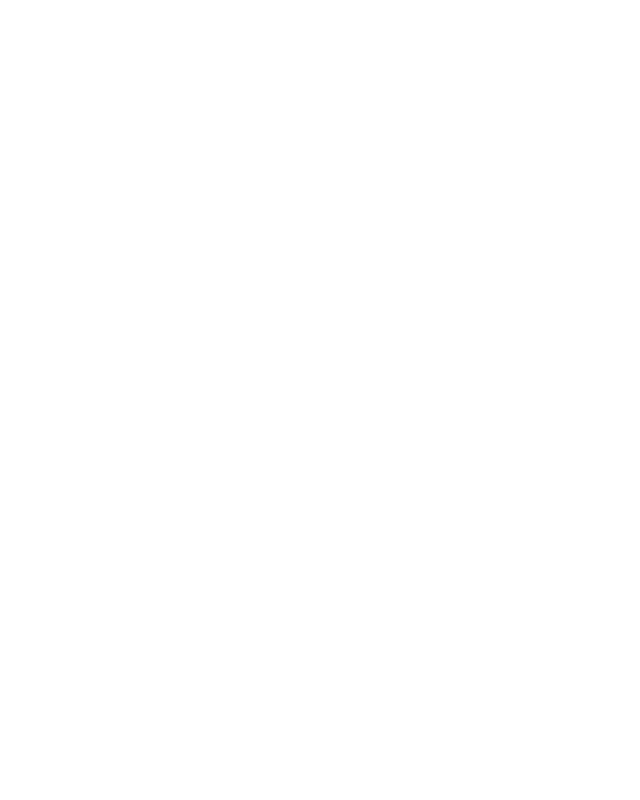
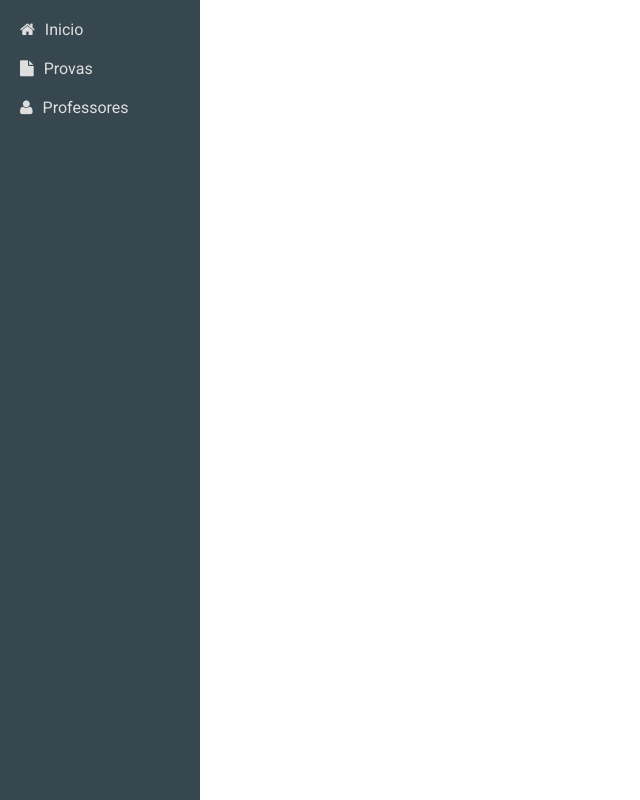
Before and after one commit to geraldo-fada/CadastroEscolar, a PHP site: page /templates/headerTemplate.php in a window 1280 px wide. Before the commit the part shown is empty. Shown: the whole page, without its empty margins (0-640 px from the left). Run offline with PHP 8.4, Linux system fonts and the light colour scheme.

Commit message:
Navbar adicionada

```diff
--- a/assets/css/main.css
+++ b/assets/css/main.css
@@ -0,0 +1,48 @@
+body {
+  font-family: 'Roboto', sans-serif;
+}
+
+/* NAV BAR */
+nav {
+  position: absolute;
+  top: 0;
+  bottom: 0;
+
+  width: 200px;
+  background-color: #37474f;
+  color: #dedede;
+}
+
+nav i {
+  margin-right: 10px;
+}
+
+nav ul {
+  list-style: none;
+  margin: 10px;
+  padding: 0;
+}
+
+nav a {
+  display: block;
+  text-decoration: none;
+  color: #dedede;
+}
+
+nav li {
+  padding: 10px;
+  cursor: pointer;
+}
+
+nav li:hover {
+  background-color: #546e7a;
+}
+
+nav .nav-dropdown {
+  display: none;
+  margin-bottom: 0;
+}
+
+nav .nav-dropdown li:hover {
+  background-color: #37474f;
+}
--- a/assets/js/main.js
+++ b/assets/js/main.js
@@ -0,0 +1,5 @@
+$(document).ready(function() {
+  $('.nav-dropdown-btn').click(function() {
+    $(this).children('.nav-dropdown').slideToggle();
+  });
+});
--- a/templates/headerTemplate.php
+++ b/templates/headerTemplate.php
@@ -6,10 +6,30 @@
     <meta name="viewport" content="width=device-width, initial-scale=1">
     <title>Cadastro Escolar</title>
 
-    <link rel="stylesheet" href="/assets/css/font-awesome-4.6.3/css/font-awesome.min.css" media="screen" title="no title" charset="utf-8">
+    <link rel="stylesheet" href="../assets/css/font-awesome-4.6.3/css/font-awesome.min.css" media="screen" title="no title" charset="utf-8">
     <link rel="stylesheet" href="https://fonts.googleapis.com/css?family=Roboto:400,300,100,500,700" media="screen" title="no title" charset="utf-8">
 
-    <link rel="stylesheet" href="/assets/css/normalize.css" media="screen" title="no title" charset="utf-8">
-    <link rel="stylesheet" href="/assets/css/main.css" media="screen" title="no title" charset="utf-8">
+    <link rel="stylesheet" href="../assets/css/normalize.css" media="screen" title="no title" charset="utf-8">
+    <link rel="stylesheet" href="../assets/css/main.css" media="screen" title="no title" charset="utf-8">
   </head>
   <body>
+    <nav>
+      <ul>
+        <li><a href=""><i class="fa fa-home" aria-hidden="true"></i>Inicio</a></li>
+
+        <li class="nav-dropdown-btn"><i class="fa fa-file" aria-hidden="true"></i>Provas
+          <ul class="nav-dropdown">
+            <li><a href=""><i class="fa fa-pencil" aria-hidden="true"></i>Cadastro</a></li>
+            <li><a href=""><i class="fa fa-download" aria-hidden="true"></i>Gerar prova</a></li>
+          </ul>
+        </li>
+
+        <li class="nav-dropdown-btn"><i class="fa fa-user" aria-hidden="true"></i>Professores
+          <ul class="nav-dropdown">
+            <li><a href=""><i class="fa fa-pencil" aria-hidden="true"></i>Cadastro</a></li>
+            <li><a href=""><i class="fa fa-search" aria-hidden="true"></i>Consulta</a></li>
+          </ul>
+        </li>
+
+      </ul>
+    </nav>
```
